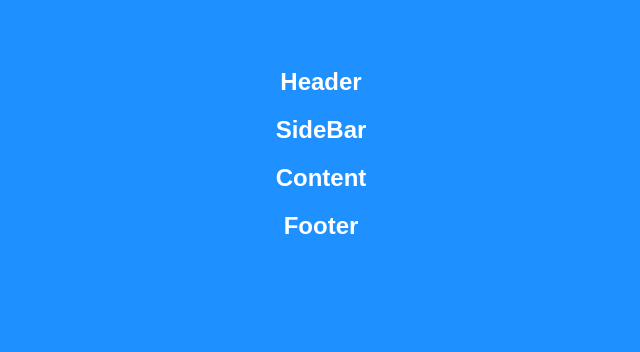
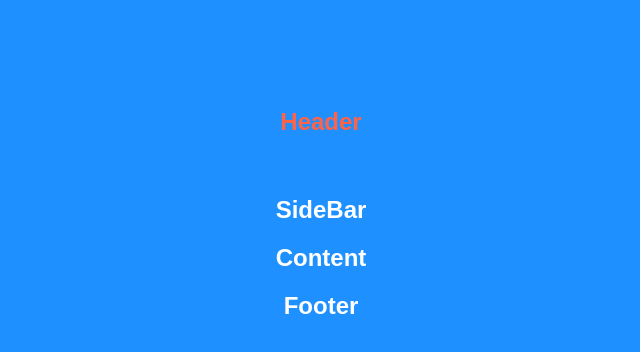
Before and after one commit to thanhpham091790/reactjs, a React (Vite) app in the folder 01-react-tutorial/my-react-app/: page / in a window 1280 px wide. Shown: the top 352 px of the page, without its empty margins (319-959 px from the left). Built offline with nearby package versions, Linux system fonts and the light colour scheme.

Commit message:
CSS Modules are convenient for components that are placed in separate files.

```diff
--- a/01-react-tutorial/my-react-app/src/Header.jsx
+++ b/01-react-tutorial/my-react-app/src/Header.jsx
@@ -1,6 +1,8 @@
+import headerStyles from './Header.module.css';
+
 function Header() {
     return (
-        <h2>Header</h2>
+        <h2 className={headerStyles.bigred}>Header</h2>
     );
 }
 export default Header;
--- /dev/null
+++ b/01-react-tutorial/my-react-app/src/Header.module.css
@@ -0,0 +1,6 @@
+.bigred {
+    color: Tomato;
+    padding: 40px;
+    font-family: Sans-Serif;
+    text-align: center;
+}
```
